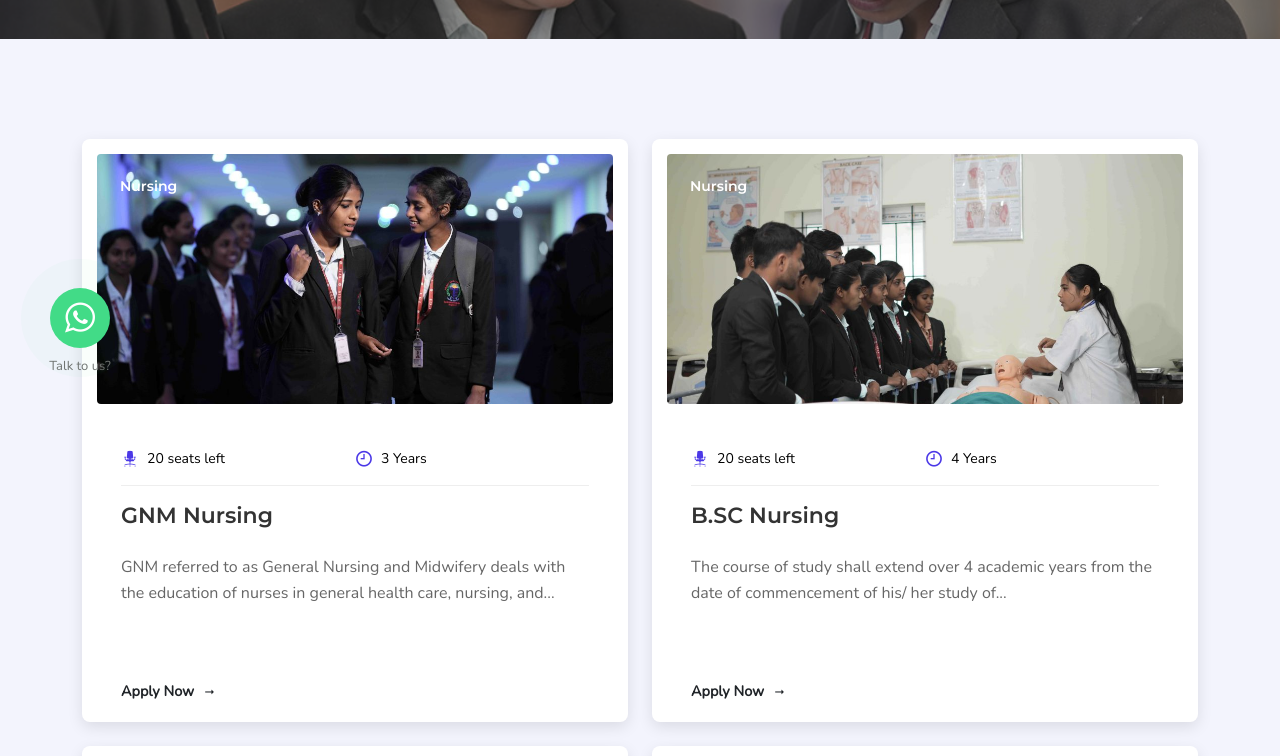
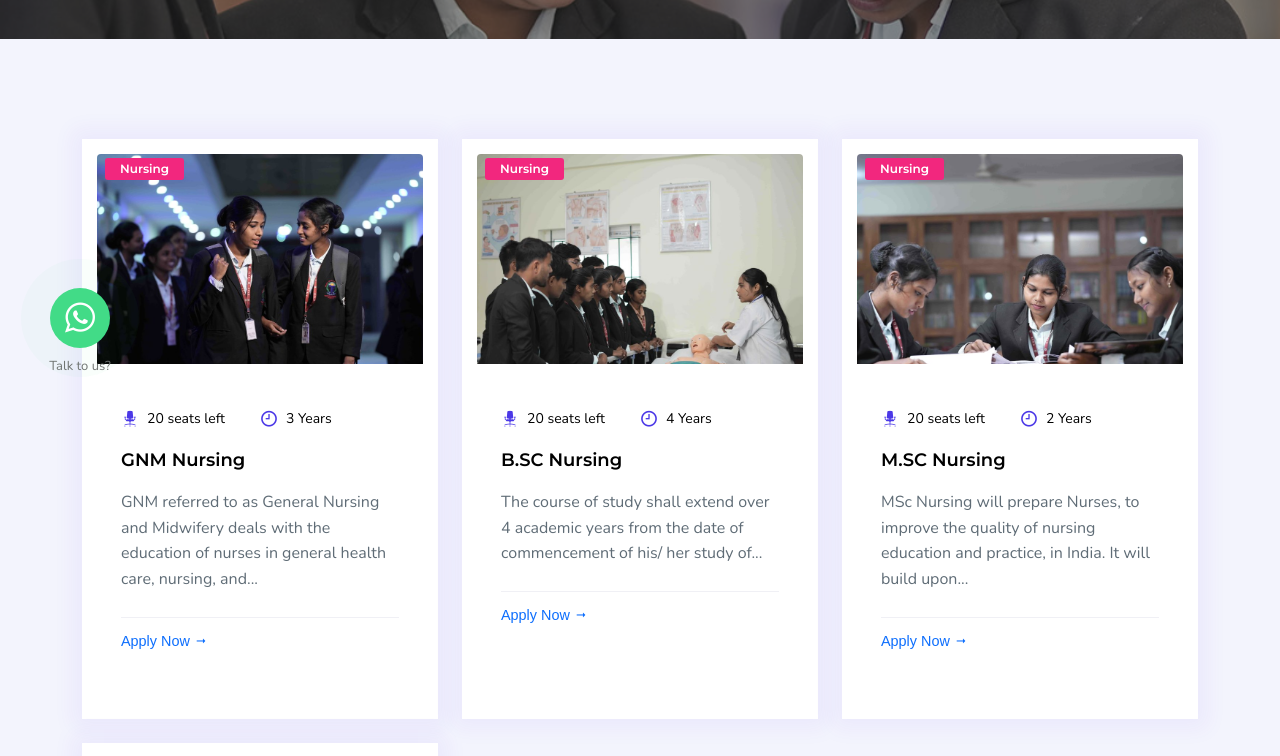
Before and after one commit to Chethan814/enlight-nextjs, a Next.js app: page /Courses/Nursing in a window 1280 px wide. Shown: the part 380-1136 px from the top of the page. Built offline with nearby package versions, Linux system fonts and the light colour scheme.

Commit message:
Refactor Nursing and Paramedical course pages: update links, enhance CourseCard component with badge support, and modify breadcrumb backgrounds for DMLT, DMOT, and DMXT.

```diff
--- a/src/app/Courses/Nursing/page.tsx
+++ b/src/app/Courses/Nursing/page.tsx
@@ -1,8 +1,7 @@
 // app/nursing/page.tsx
-import Image from 'next/image';
-import Link from 'next/link';
 import { Metadata } from 'next';
 import Breadcrumb from '@/app/components/common/Breadcrumb';
+import CourseCard from '@/app/components/features/Courses-Page/CourseCard';
 
 export const metadata: Metadata = {
   title: "Nursing Programs - Enlight Group of Institutions",
@@ -26,7 +25,7 @@ const nursingPrograms = [
     seats: "20 seats left",
     image: "/assets/img/courses/course-1.jpg",
     description: "The course of study shall extend over 4 academic years from the date of commencement of his/ her study of...",
-    link: "/Courses/Nursing/bScNursing"
+    link: "/Courses/Nursing/BSCNursing"
   },
   {
     id: 3,
@@ -51,103 +50,13 @@ const nursingPrograms = [
 const Nursing = () => {
   return (
     <>
-      {/* Breadcrumb Section */}
       <Breadcrumb bgImage='/assets/img/infobanner/infobanner-7.jpg' pageName='Nursing Programs' />
 
-
-      {/* Nursing Programs Grid */}
       <div className="gridarea sp_bottom_100 sp_top_100">
         <div className="container">
           <div className="row" data-aos="fade-up">
             {nursingPrograms.map((program) => (
-              <div key={program.id} className="col-xl-6 col-lg-6 col-md-6 col-sm-12 col-12 mb-4">
-                <div className="gridarea__wraper h-100" style={{
-                  borderRadius: '8px',
-                  overflow: 'hidden',
-                  boxShadow: '0 5px 15px rgba(0,0,0,0.1)',
-                  transition: 'all 0.3s ease',
-                  height: '100%'
-                }}>
-                  <div className="gridarea__img" style={{ position: 'relative', height: '250px' }}>
-                    <Link href={program.link}>
-                      <Image
-                        src={program.image}
-                        alt={program.title}
-                        fill
-                        style={{ objectFit: 'cover' }}
-                        sizes="(max-width: 768px) 100vw, 50vw"
-                      />
-                    </Link>
-                    <div className="gridarea__small__button" style={{
-                      position: 'absolute',
-                      top: '20px',
-                      right: '20px'
-                    }}>
-                      <div className="grid__badge" style={{
-                        background: 'var(--primary-color)',
-                        color: 'white',
-                        padding: '5px 15px',
-                        borderRadius: '4px',
-                        fontSize: '14px',
-                        fontWeight: '600'
-                      }}>
-                        Nursing
-                      </div>
-                    </div>
-                  </div>
-                  <div className="gridarea__content p-4" style={{ height: 'calc(100% - 250px)', display: 'flex', flexDirection: 'column' }}>
-                    <div className="gridarea__list mb-3">
-                      <ul className="d-flex justify-content-between" style={{
-                        listStyle: 'none',
-                        padding: 0,
-                        margin: 0,
-                        borderBottom: '1px solid #eee',
-                        paddingBottom: '15px'
-                      }}>
-                        <li className="d-flex align-items-center">
-                          <i className="icofont-chair me-2"></i> {program.seats}
-                        </li>
-                        <li className="d-flex align-items-center">
-                          <i className="icofont-clock-time me-2"></i> {program.duration}
-                        </li>
-                      </ul>
-                    </div>
-                    <div className="gridarea__heading mb-3">
-                      <h3 style={{
-                        fontSize: '22px',
-                        marginBottom: '10px'
-                      }}>
-                        <Link href={program.link} style={{
-                          color: '#333',
-                          textDecoration: 'none',
-                          transition: 'color 0.3s ease'
-                        }}>
-                          {program.title}
-                        </Link>
-                      </h3>
-                    </div>
-                    <div className="mb-4" style={{ flex: 1 }}>
-                      <p style={{
-                        color: '#666',
-                        lineHeight: '1.6',
-                        marginBottom: '0'
-                      }}>
-                        {program.description}
-                      </p>
-                    </div>
-                    <div className="mt-auto">
-                      <Link href={program.link} className="d-inline-flex align-items-center" style={{
-                        color: 'var(--primary-color)',
-                        fontWeight: '600',
-                        textDecoration: 'none',
-                        transition: 'all 0.3s ease'
-                      }}>
-                        Apply Now <i className="icofont-long-arrow-right ms-2"></i>
-                      </Link>
-                    </div>
-                  </div>
-                </div>
-              </div>
+              <CourseCard key={program.id} course={program} badgeText="Nursing"  />
             ))}
           </div>
         </div>
--- a/src/app/Courses/Paramedicals/DMLT/page.tsx
+++ b/src/app/Courses/Paramedicals/DMLT/page.tsx
@@ -9,7 +9,7 @@ const otherCourses = [
 export default function DMLT() {
   return (
     <CourseLayout
-      breadcrumbBg="/assets/img/infobanner/infobanner-2.jpg"
+      breadcrumbBg="/assets/img/infobanner/infobanner-4.jpg"
       pageName="Diploma in Medical Laboratory Technology (DMLT)"
       mainImage="/assets/img/service/facility-16.jpg"
       mainImageAlt="Diploma in Medical Laboratory Technology"
@@ -22,7 +22,7 @@ export default function DMLT() {
       duration="2 Years"
       applyLink="https://enlight-admission-form.vercel.app"
       enquiryLink="https://enlight-enquiry-form.vercel.app"
-      documents={['10th / 12th Marksheet', '10th / 12th Admit Card', 'Aadhar Copy', 'Migration Certificate']}
+      documents={['10th / 12th Marksheet', '10th / 12th Admit Card', 'Aadhar Copy', 'Migration Certificate' ,'12 Pic Colour Passport size Photo']}
       otherCourses={otherCourses}
     />
   );
--- a/src/app/Courses/Paramedicals/DMOT/page.tsx
+++ b/src/app/Courses/Paramedicals/DMOT/page.tsx
@@ -9,7 +9,7 @@ const otherCourses = [
 export default function DMOT() {
   return (
     <CourseLayout
-      breadcrumbBg="/assets/img/infobanner/infobanner-2.jpg"
+      breadcrumbBg="/assets/img/infobanner/infobanner-5.jpg"
       pageName="Diploma in Medical Operation Technology (DMOT)"
       mainImage="/assets/img/courses/dmot.jpg"
       mainImageAlt="Diploma in Medical Operation Technology"
@@ -22,7 +22,7 @@ export default function DMOT() {
       duration="2 Years"
       applyLink="https://enlight-admission-form.vercel.app"
       enquiryLink="https://enlight-enquiry-form.vercel.app"
-      documents={['10th / 12th Marksheet', '10th / 12th Admit Card', 'Aadhar Copy', 'Migration Certificate']}
+      documents={['10th / 12th Marksheet', '10th / 12th Admit Card', 'Aadhar Copy', 'Migration Certificate' ,'12 Pic Colour Passport size Photo']}
       otherCourses={otherCourses}
     />
   );
--- a/src/app/Courses/Paramedicals/DMXT/page.tsx
+++ b/src/app/Courses/Paramedicals/DMXT/page.tsx
@@ -9,7 +9,7 @@ const otherCourses = [
 export default function DMXT() {
   return (
     <CourseLayout
-      breadcrumbBg="/assets/img/infobanner/infobanner-2.jpg"
+      breadcrumbBg="/assets/img/infobanner/infobanner-3.jpg"
       pageName="Diploma in Medical Imaging/X-ray Technology (DMXT)"
       mainImage="/assets/img/courses/dmxt.jpg"
       mainImageAlt="Diploma in Medical Imaging/X-ray Technology"
@@ -22,7 +22,7 @@ export default function DMXT() {
       duration="2 Years"
       applyLink="https://enlight-admission-form.vercel.app"
       enquiryLink="https://enlight-enquiry-form.vercel.app"
-      documents={['10th / 12th Marksheet', '10th / 12th Admit Card', 'Aadhar Copy', 'Migration Certificate']}
+      documents={['10th / 12th Marksheet', '10th / 12th Admit Card', 'Aadhar Copy', 'Migration Certificate' ,'12 Pic Colour Passport size Photo']}
       otherCourses={otherCourses}
     />
   );
--- a/src/app/Courses/Paramedicals/DiplomaInMedicalAnesthesia/page.tsx
+++ b/src/app/Courses/Paramedicals/DiplomaInMedicalAnesthesia/page.tsx
@@ -22,7 +22,7 @@ export default function DiplomaInMedicalAnesthesia() {
       duration="2 Years"
       applyLink="https://enlight-admission-form.vercel.app"
       enquiryLink="https://enlight-enquiry-form.vercel.app"
-      documents={['10th / 12th Marksheet', '10th / 12th Admit Card', 'Aadhar Copy', 'Migration Certificate']}
+      documents={['10th / 12th Marksheet', '10th / 12th Admit Card', 'Aadhar Copy', 'Migration Certificate' ,'12 Pic Colour Passport size Photo']}
       otherCourses={otherCourses}
     />
   );
--- a/src/app/Courses/Paramedicals/page.tsx
+++ b/src/app/Courses/Paramedicals/page.tsx
@@ -16,8 +16,7 @@ const paramedicalCourses = [
     seats: "40 seats",
     image: "/assets/img/service/facility-16.jpg",
     description: "DMLT is a two years course. A professional with DMLT examines and analyzes different body...",
-    link: "/Courses/Paramedicals/DMLT",
-    badgeClass: "blue__color"
+    link: "/diploma-in-medical-laboratory-technology-dmlt",
   },
   {
     id: 2,
@@ -26,8 +25,7 @@ const paramedicalCourses = [
     seats: "20 seats",
     image: "/assets/img/courses/dmxt.jpg",
     description: "DMXT is an undergraduate radiology course and is all about how electromagnetic...",
-    link: "/Courses/Paramedicals/DMXT",
-    badgeClass: "blue__color"
+    link: "/diploma-in-medical-imaging-x-ray-technology-dmxt",
   },
   {
     id: 3,
@@ -36,8 +34,7 @@ const paramedicalCourses = [
     seats: "20 seats",
     image: "/assets/img/courses/dmot.jpg",
     description: "DMOT is a two-year diploma program designed to create trained and qualified professionals...",
-    link: "/Courses/Paramedicals/DMOT",
-    badgeClass: "blue__color"
+    link: "/diploma-in-medical-operation-technology-dmot",
   },
   {
     id: 4,
@@ -46,8 +43,7 @@ const paramedicalCourses = [
     seats: "20 seats",
     image: "/assets/img/service/facility-9.jpg",
     description: "DOT/DAT leads the students to a comprehensive study of the field of...",
-    link: "/Courses/Paramedicals/DiplomaInMedicalAnesthesia",
-    badgeClass: "blue__color"
+    link: "/diploma-in-medical-anesthesia-technology-dot-dat",
   }
 ];
 
@@ -60,7 +56,7 @@ const Paramedicals = () => {
         <div className="container">
           <div className="row" data-aos="fade-up">
             {paramedicalCourses.map((course) => (
-              <CourseCard key={course.id} course={course} />
+              <CourseCard key={course.id} course={course} badgeText="Paramedical" />
             ))}
           </div>
         </div>
--- a/src/app/components/features/Courses-Page/CourseCard.tsx
+++ b/src/app/components/features/Courses-Page/CourseCard.tsx
@@ -10,16 +10,21 @@ interface Course {
   image: string;
   description: string;
   link: string;
-  badgeClass: string;
 }
 
 interface CourseCardProps {
   course: Course;
+  badgeText?: string;  // "Paramedical" or "Nursing"
+  colClass?: string;
 }
 
-const CourseCard: React.FC<CourseCardProps> = ({ course }) => {
+const CourseCard: React.FC<CourseCardProps> = ({ course, badgeText = "Course", colClass = "col-xl-4" }) => {
+
+  // Define colors based on badgeText
+  const badgeColor = badgeText === "Nursing" ? " " : "blue__color";
+
   return (
-    <div className="col-xl-4 col-lg-4 col-md-6 col-sm-6 col-12 mb-4">
+    <div className={`${colClass} col-lg-4 col-md-6 col-sm-6 col-12 mb-4`}>
       <div className="gridarea__wraper h-100">
         <div className="gridarea__img">
           <Link href={course.link}>
@@ -33,23 +38,17 @@ const CourseCard: React.FC<CourseCardProps> = ({ course }) => {
             />
           </Link>
           <div className="gridarea__small__button">
-            <div className={`grid__badge ${course.badgeClass}`}>Paramedical</div>
+            <div className={`grid__badge ${badgeColor}`}>
+              {badgeText}
+            </div>
           </div>
-          <div className="gridarea__small__icon">
-            <a href="#"><i className="icofont-heart-alt"></i></a>
-          </div>
+
         </div>
         <div className="gridarea__content p-4">
           <div className="gridarea__list mb-3">
             <ul className="d-flex justify-content-between" style={{ listStyle: 'none', padding: 0, margin: 0 }}>
-              <li className="d-flex align-items-center">
-                <i className="icofont-chair me-2"></i> {course.seats}
-              </li>
-              <li>
-                <div className="d-flex align-items-center">
-                  <i className="icofont-clock-time me-2"></i> {course.duration}
-                </div>
-              </li>
+              <li className="d-flex align-items-center"><i className="icofont-chair me-2"></i> {course.seats}</li>
+              <li className="d-flex align-items-center"><i className="icofont-clock-time me-2"></i> {course.duration}</li>
             </ul>
           </div>
           <div className="gridarea__heading mb-3">
```
